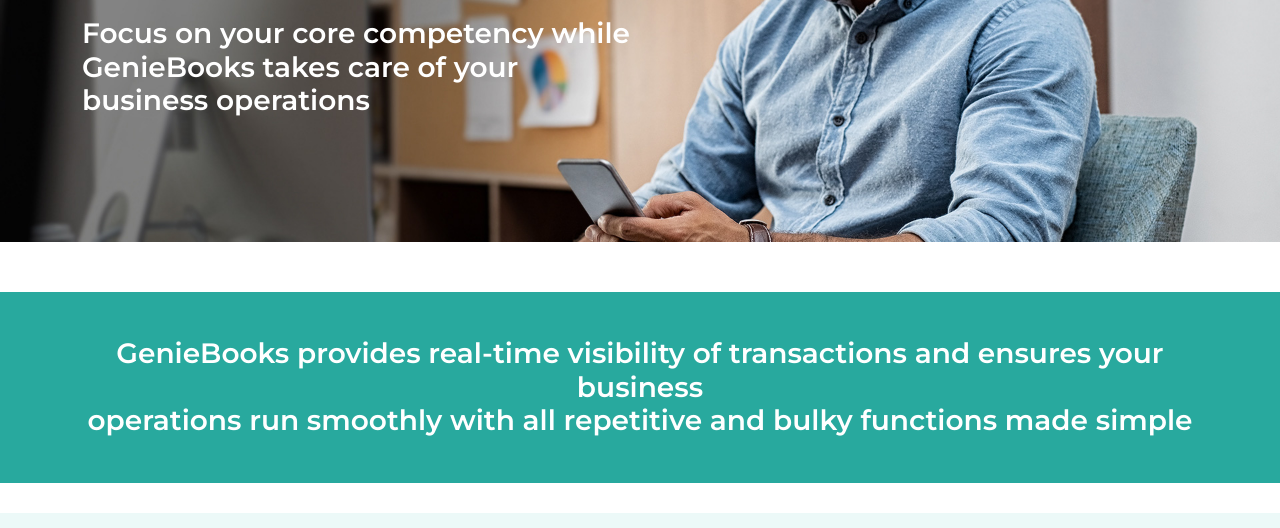
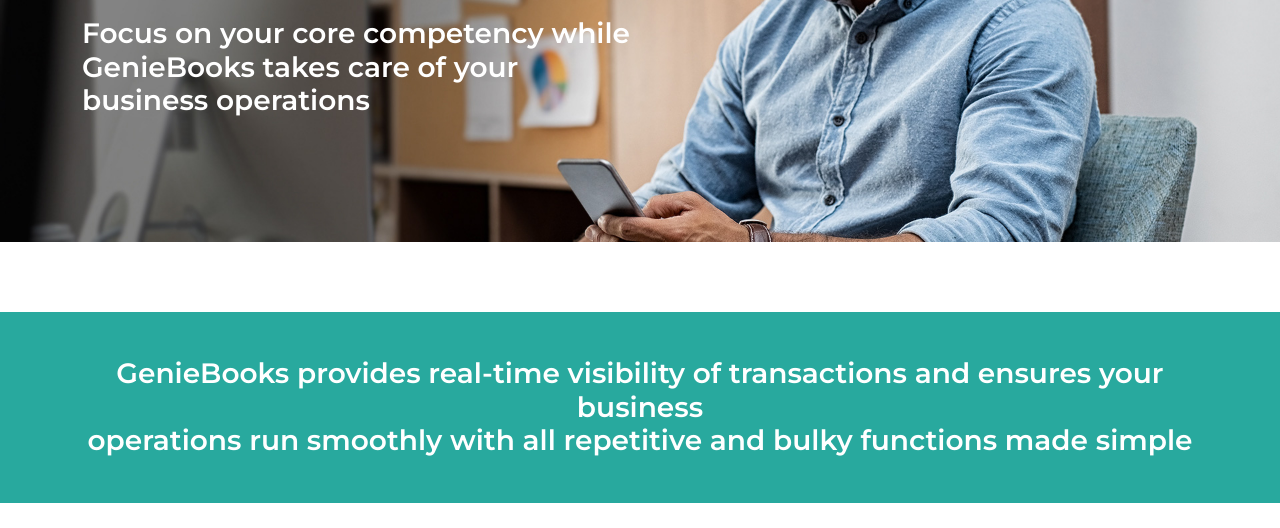
Before and after one commit to harishps/gb-slices, a website: page static-html/index.html in a window 1280 px wide. Shown: the part 272-800 px from the top of the page. Drawn offline with nearby package versions, Linux system fonts and the light colour scheme.

Commit message:
css updated

```diff
--- a/scss/3-atoms/_mixins.scss
+++ b/scss/3-atoms/_mixins.scss
@@ -51,3 +51,30 @@
     }
   }
 }
+@mixin SmallMargin {
+  margin: 0 0 45px 0;
+}
+@mixin MediumMargin {
+  margin: 0 0 70px 0;
+}
+@mixin BigMargin {
+  margin: 0 0 150px 0;
+}
+@mixin SmallPadding {
+  padding: 0 0 45px 0;
+}
+@mixin MediumPadding {
+  padding: 0 0 70px 0;
+}
+@mixin BigPadding {
+  padding: 0 0 150px 0;
+}
+@mixin SmallPaddingBoth {
+  padding: 45px 0;
+}
+@mixin BigPaddingBoth {
+  padding: 150px 0;
+}
+@mixin MediumPaddingBoth {
+  padding: 70px 0;
+}
--- a/scss/4-molecules/_Main.scss
+++ b/scss/4-molecules/_Main.scss
@@ -16,6 +16,8 @@
   @include media-breakpoint-only(md) {}
   @include media-breakpoint-only(lg) {}
 }
+
+
 
 .jq-stars {
   display: inline-block;
--- a/scss/4-molecules/_MainBanner.scss
+++ b/scss/4-molecules/_MainBanner.scss
@@ -1,6 +1,6 @@
 .MainBanner {
 	position: relative;
-	margin-bottom: 50px;
+	@include MediumMargin;
 	.BannerImg {
 		img {
 			width: 100%;
@@ -21,6 +21,14 @@
 				margin: 0 0 20px;
 				color: $white;
 				font-weight: 900;
+			  @include media-breakpoint-only(md) {
+			  	font-size: 44px;
+			  	margin-bottom: 10px;
+				}
+			  @include media-breakpoint-only(lg) {
+			  	font-size: 52px;
+			  	margin-bottom: 10px;
+			  }
 			}
 			p {
 				font-size: 28px;
@@ -28,6 +36,12 @@
 				font-weight: 600;
 				margin: 0;
 				color: $white;
+				@include media-breakpoint-only(lg) {
+			  	font-size: 26px;
+			  }
+			  @include media-breakpoint-only(md) {
+			  	font-size: 22px;
+			  }
 			}
 		}
 	}
```
Also changed, not shown: styles/styles.css.
